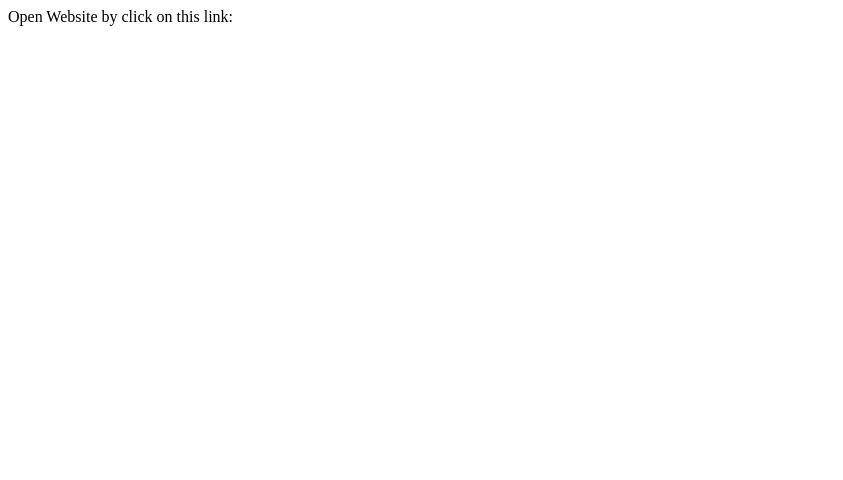
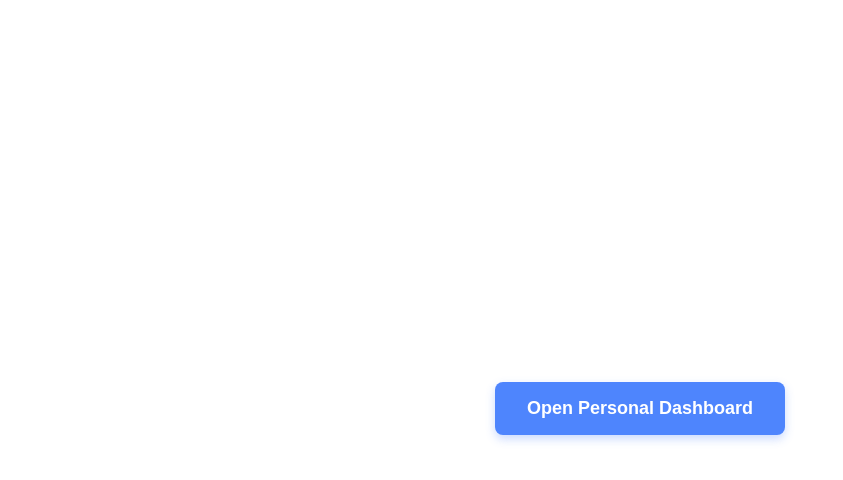
Before and after one commit to prathameshvattamwar/personal_dashboard, a plain HTML site: page index.html in a window 1280 px wide. Shown: the whole page, without its empty margins (0-843 px from the left). Drawn offline with Linux system fonts and the light colour scheme.

Commit message:
Update index.html

```diff
--- a/index.html
+++ b/index.html
@@ -1 +1,19 @@
-<p>Open Website by click on this link: <a href="https://personalized-dashboard-pied.vercel.app/" target="_blank"></a></p>
+<div style="display: flex; justify-content: center; align-items: center; height: 100vh; font-family: 'Poppins', sans-serif;">
+  <a href="https://personalized-dashboard-pied.vercel.app/"
+     style="display: inline-block;
+            padding: 16px 32px;
+            background-color: #4e85fd;
+            color: white;
+            text-decoration: none;
+            border-radius: 8px;
+            font-size: 18px;
+            font-weight: 600;
+            text-align: center;
+            box-shadow: 0 4px 10px rgba(78, 133, 253, 0.3);
+            transition: all 0.3s ease;"
+     onmouseover="this.style.backgroundColor='#3a71e9'; this.style.transform='translateY(-2px)'; this.style.boxShadow='0 6px 15px rgba(78, 133, 253, 0.4)';"
+     onmouseout="this.style.backgroundColor='#4e85fd'; this.style.transform='translateY(0)'; this.style.boxShadow='0 4px 10px rgba(78, 133, 253, 0.3)';"
+     target="_blank">
+     Open Personal Dashboard
+  </a>
+</div>
```
